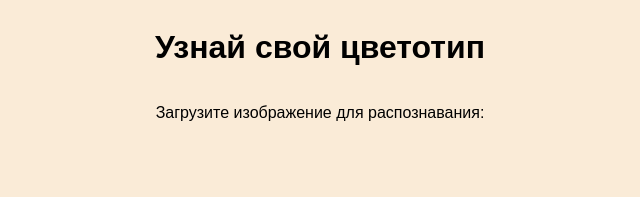
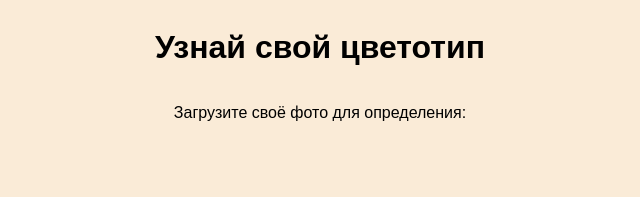
Before and after one commit to betiebembelem/betiebembelem.github.io, a plain HTML site: page index.html in a window 1280 px wide. Shown: the top 197 px of the page, 320-960 px from the left. Drawn offline with Linux system fonts and the light colour scheme.

Commit message:
index.html

```diff
--- a/index.html
+++ b/index.html
@@ -16,7 +16,7 @@
     <div id="webcam-container"></div>
     <div class="container_column">
       <h1>Узнай свой цветотип</h1>
-      <p>Загрузите изображение для распознавания:</p>
+      <p>Загрузите своё фото для определения:</p>
       <input type="file" id="file-input" accept="image/*">
       <img id="image-display">
       <button type="button" onclick="init()">Запустить</button>
```
